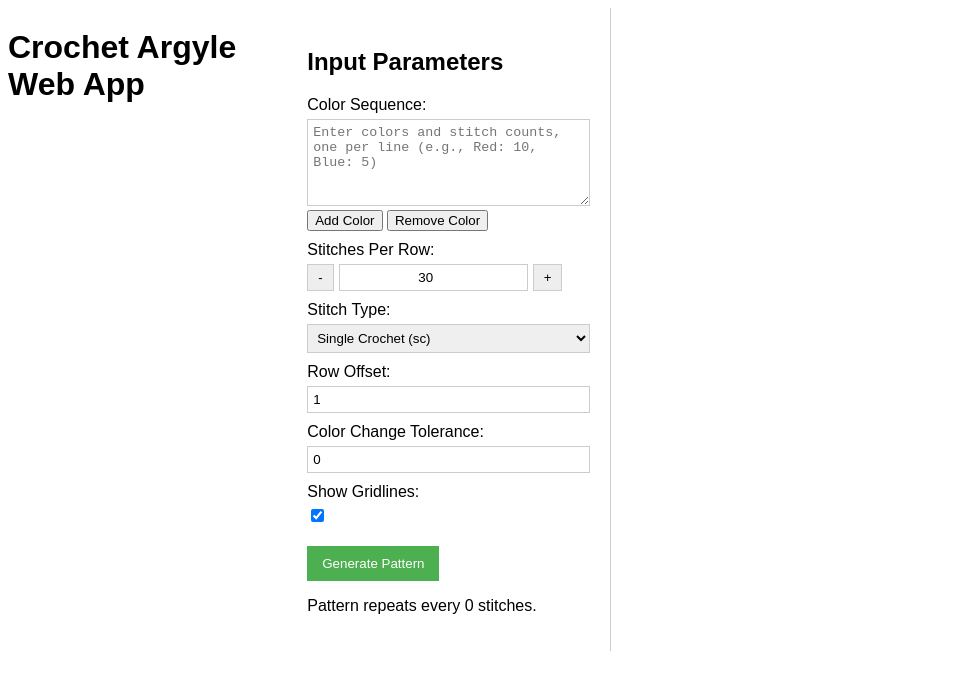
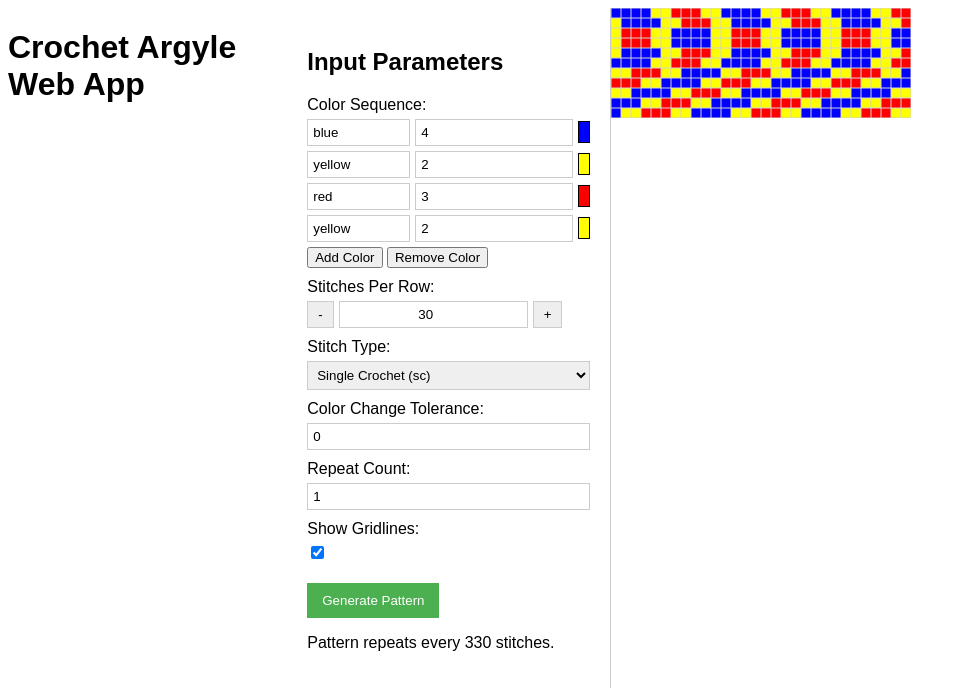
Before and after one commit to myriadofcolour/color-pooling-app, a plain HTML site: page index.html in a window 1280 px wide. Shown: the whole page, without its empty margins (0-966 px from the left). Drawn offline with Linux system fonts and the light colour scheme.

Commit message:
added default color input and drag and drop, changed location of color swatch

```diff
--- a/index.html
+++ b/index.html
@@ -14,10 +14,11 @@
 
         <div class="input-group">
             <label for="color-sequence">Color Sequence:</label>
-            <textarea id="color-sequence" rows="5" placeholder="Enter colors and stitch counts, one per line (e.g., Red: 10, Blue: 5)" readonly></textarea>
-            <button id="add-color">Add Color</button> <button id="remove-color">Remove Color</button>
-            <div id = "color-visualization"> </div>
-        </div>
+            <div id="color-inputs">
+                </div>
+            <button id="add-color">Add Color</button>
+            <button id="remove-color">Remove Color</button>
+            </div>
 
         <div class="input-group">
             <label for="stitches-per-row">Stitches Per Row:</label>
@@ -38,13 +39,14 @@
                 <option value="linen">Linen Stitch (Moss Stitch)</option>
             </select>
         </div>
-         <div class="input-group">
-            <label for="row-offset">Row Offset:</label>
-            <input type="number" id="row-offset" min="1" value="1">
-        </div>
-         <div class="input-group">
+        <div class="input-group">
             <label for="color-change-tolerance">Color Change Tolerance:</label>
             <input type="number" id="color-change-tolerance" min="0" value="0">
+        </div>
+
+        <div class="input-group">
+            <label for="repeat-count">Repeat Count:</label>
+            <input type="number" id="repeat-count" min="1" value="1">
         </div>
 
         <div class="input-group">
@@ -59,7 +61,6 @@
         <canvas id="poolingCanvas"></canvas>
     </div>
 
-
     <script src="script.js"></script>
 </body>
 </html>
--- a/script.js
+++ b/script.js
@@ -1,42 +1,62 @@
 document.addEventListener('DOMContentLoaded', function() {
     // Input Elements
-        const colorSequenceInput = document.getElementById("color-sequence");
     const addColorButton = document.getElementById("add-color");
     const removeColorButton = document.getElementById("remove-color");
     const stitchesPerRowInput = document.getElementById("stitches-per-row");
     const stitchTypeSelect = document.getElementById("stitch-type");
-        const rowOffsetInput = document.getElementById("row-offset");
     const colorChangeToleranceInput = document.getElementById("color-change-tolerance");
     const gridlinesCheckbox = document.getElementById("gridlines");
     const generateButton = document.getElementById("generate-button");
     const repeatLengthDisplay = document.getElementById("repeat-length");
     const decrementStitchesButton = document.getElementById("decrement-stitches");
     const incrementStitchesButton = document.getElementById("increment-stitches");
-        const colorVisualization = document.getElementById("color-visualization");
     const poolingCanvas = document.getElementById("poolingCanvas");
 
     addColorButton.addEventListener("click", addColor);
     removeColorButton.addEventListener("click", removeColor);
 
-        function addColor(){
-            const colorName = prompt("Enter color name (e.g., Red):");
-            if (colorName) { // Ensure user input exists
-                const stitchCount = prompt("Enter stitch count for " + colorName + " (e.g., 10):");
-                if (stitchCount && !isNaN(parseInt(stitchCount))) {
-                    // Append to the textarea
-                    colorSequenceInput.value += colorName + ": " + stitchCount + ",\n";
-                    updateColorVisualization();
-                } else {
-                    alert("Invalid stitch count. Please enter a number.");
-                }
-            }
+    function addColor(color = '', count = '') { // Add optional parameters
+        const colorInputsContainer = document.getElementById("color-inputs");
+
+        const inputGroup = document.createElement('div');
+        inputGroup.classList.add('color-input-group');
+        inputGroup.draggable = true; // Make it draggable
+        addDragAndDropHandlers(inputGroup); // Add drag-and-drop handlers
+
+        const colorInput = document.createElement('input');
+        colorInput.type = 'text';
+        colorInput.placeholder = 'Color Name or Hex Code';
+        colorInput.classList.add('color-name-input');
+        colorInput.value = color; // Set default color
+
+        const countInput = document.createElement('input');
+        countInput.type = 'number';
+        countInput.placeholder = 'Stitch Count';
+        countInput.classList.add('stitch-count-input');
+        countInput.min = "1";
+        countInput.value = count; // Set default count
+
+
+        const preview = document.createElement('div');
+        preview.classList.add('color-preview');
+        preview.style.backgroundColor = color;
+
+        colorInput.addEventListener('input', function() {
+            preview.style.backgroundColor = this.value;
+        });
+
+        inputGroup.appendChild(colorInput);
+        inputGroup.appendChild(countInput);
+        inputGroup.appendChild(preview);
+        colorInputsContainer.appendChild(inputGroup);
     }
 
-        function removeColor(){
-            let currentSequence = colorSequenceInput.value.trim().split(",\n");
-            currentSequence.pop(); // Remove the last entry
-            colorSequenceInput.value = currentSequence.join(",\n");
-            updateColorVisualization();
+    function removeColor() {
+        const colorInputsContainer = document.getElementById("color-inputs");
+        const inputGroups = colorInputsContainer.getElementsByClassName('color-input-group');
+        if (inputGroups.length > 0) {
+            colorInputsContainer.removeChild(inputGroups[inputGroups.length - 1]);
+        }
     }
 
     decrementStitchesButton.addEventListener("click", () => {
@@ -52,33 +72,20 @@ document.addEventListener('DOMContentLoaded', function() {
         stitchesPerRowInput.value = currentValue + 1;
         generatePattern();
     });
-
-        function updateColorVisualization() {
-            colorVisualization.innerHTML = '';
-            const sequence = parseColorSequence();
-
-            for (let i = 0; i < sequence.length; i++) {
-                let item = sequence[i];
-                const preview = document.createElement('div');
-                preview.classList.add('color-preview');
-                preview.style.backgroundColor = item.color;
-                colorVisualization.appendChild(preview);
-            }
-        }
-
     function parseColorSequence() {
-            const sequenceString = colorSequenceInput.value.trim();
-            const colorEntries = sequenceString.split(/,|\n/).filter(entry => entry.trim() !== "");
+        const colorInputsContainer = document.getElementById("color-inputs");
+        const inputGroups = colorInputsContainer.getElementsByClassName('color-input-group');
         const sequence = [];
 
-            for (const entry of colorEntries) {
-                const parts = entry.split(":");
-                if (parts.length === 2) {
-                    const color = parts[0].trim();
-                    const count = parseInt(parts[1].trim(), 10);
-                    if (!isNaN(count)) {
+        for (const inputGroup of inputGroups) {
+            const colorInput = inputGroup.querySelector('.color-name-input');
+            const countInput = inputGroup.querySelector('.stitch-count-input');
+
+            const color = colorInput.value.trim();
+            const count = parseInt(countInput.value, 10);
+
+            if (color && !isNaN(count)) {
                 sequence.push({ color, count });
-                    }
             }
         }
         return sequence;
@@ -90,11 +97,10 @@ document.addEventListener('DOMContentLoaded', function() {
         const sequence = parseColorSequence();
         const stitchesPerRow = parseInt(stitchesPerRowInput.value, 10);
         const stitchType = stitchTypeSelect.value;
-            const rowOffset = parseInt(rowOffsetInput.value, 10);
         const tolerance = parseInt(colorChangeToleranceInput.value, 10);
         const showGridlines = gridlinesCheckbox.checked;
+        const repeatCount = parseInt(document.getElementById("repeat-count").value, 10);
 
-            // Calculate Repeat Length (LCM)
         const totalStitchesInSequence = sequence.reduce((sum, item) => sum + item.count, 0);
         const repeatLength = lcm(totalStitchesInSequence, stitchesPerRow);
         repeatLengthDisplay.textContent = "Pattern repeats every " + repeatLength + " stitches.";
@@ -110,14 +116,13 @@ document.addEventListener('DOMContentLoaded', function() {
             return (a * b) / gcd(a, b);
         }
 
-            drawPatternToCanvas(sequence, stitchesPerRow, stitchType, rowOffset, tolerance, showGridlines, repeatLength);
+        drawPatternToCanvas(sequence, stitchesPerRow, stitchType, tolerance, showGridlines, repeatLength, repeatCount);
     }
 
-        function drawPatternToCanvas(sequence, stitchesPerRow, stitchType, rowOffset, tolerance, showGridlines, repeatLength) {
+    function drawPatternToCanvas(sequence, stitchesPerRow, stitchType, tolerance, showGridlines, repeatLength, repeatCount) {
         const canvas = poolingCanvas;
         const ctx = canvas.getContext('2d');
 
-            // Canvas Setup
         const stitchWidth = 10;
         let stitchHeight;
         switch (stitchType) {
@@ -129,10 +134,9 @@ document.addEventListener('DOMContentLoaded', function() {
             default: stitchHeight = 10;
         }
         canvas.width = stitchesPerRow * stitchWidth;
-            canvas.height = Math.ceil(repeatLength / stitchesPerRow) * stitchHeight;
+        canvas.height = Math.ceil(repeatLength * repeatCount / stitchesPerRow) * stitchHeight;
         ctx.clearRect(0, 0, canvas.width, canvas.height);
 
-            // Variables to Track State
         let currentRow = 0;
         let currentStitchInRow = 0;
         let sequenceIndex = 0;
@@ -144,7 +148,6 @@ document.addEventListener('DOMContentLoaded', function() {
             return sequence[sequenceIndex].color;
         }
 
-            // Advance to Next Color (*** FIX APPLIED: Removed the erroneous else-if block ***)
         function advanceToNextColor() {
             currentStitchInColor++;
             if (currentStitchInColor >= currentColorInfo.count + tolerance) {
@@ -153,32 +156,37 @@ document.addEventListener('DOMContentLoaded', function() {
                 currentStitchInColor = 0;
             }
         }
-
-            // Main Loop: Draw stitches until reaching the repeat length
         let totalStitchCount = 0;
         let offset = 0;
-            while (totalStitchCount < repeatLength) {
+
+        while (totalStitchCount < repeatLength * repeatCount) {
             const x = goingRight ? currentStitchInRow * stitchWidth : (stitchesPerRow - 1 - currentStitchInRow) * stitchWidth;
             const y = currentRow * stitchHeight;
             const currentColor = getCurrentColor();
 
             if (stitchType === 'linen') {
+                offset = 2;
                 let drawStitch = false;
                 if (goingRight) {
-                        drawStitch = (currentStitchInRow + offset) % 2 === 0;
+                    drawStitch = (currentStitchInRow + (currentRow % 2)) % 2 === 0;
                 } else {
-                        drawStitch = (stitchesPerRow - 1 - currentStitchInRow + offset) % 2 === 0;
+                    drawStitch = ((stitchesPerRow - 1) - currentStitchInRow + (currentRow % 2)) % 2 === 0;
                 }
-                    if ((currentRow % 2 === 0 && drawStitch) || (currentRow % 2 !== 0 && !drawStitch)) {
+
+                if (drawStitch) {
                     ctx.fillStyle = currentColor;
                     ctx.fillRect(x, y, stitchWidth, stitchHeight);
+                }
+
+                if ((currentStitchInRow + (currentRow % 2)) % 2 === 0) {
+                    advanceToNextColor();
                 }
             } else {
                 ctx.fillStyle = currentColor;
                 ctx.fillRect(x, y, stitchWidth, stitchHeight);
+                advanceToNextColor();
             }
 
-                advanceToNextColor();
             currentStitchInRow++;
             totalStitchCount++;
 
@@ -186,12 +194,8 @@ document.addEventListener('DOMContentLoaded', function() {
                 currentStitchInRow = 0;
                 currentRow++;
                 goingRight = !goingRight;
-                    offset = (offset + rowOffset) % stitchesPerRow;
-                    if(offset < 0) offset += stitchesPerRow;
             }
         }
-
-            // Draw Gridlines if enabled
         if (showGridlines) {
             ctx.strokeStyle = 'lightgray';
             ctx.lineWidth = 1;
@@ -210,6 +214,81 @@ document.addEventListener('DOMContentLoaded', function() {
         }
     }
 
-        updateColorVisualization();
-        generatePattern();
+    // --- Drag and Drop Functionality ---
+    function addDragAndDropHandlers(element) {
+        element.addEventListener('dragstart', handleDragStart);
+        element.addEventListener('dragover', handleDragOver);
+        element.addEventListener('dragenter', handleDragEnter);
+        element.addEventListener('dragleave', handleDragLeave);
+        element.addEventListener('drop', handleDrop);
+        element.addEventListener('dragend', handleDragEnd);
+    }
+
+    let dragSrcEl = null; // Keep track of the element being dragged
+
+    function handleDragStart(e) {
+        dragSrcEl = this; // 'this' refers to the element being dragged
+        e.dataTransfer.effectAllowed = 'move';
+        e.dataTransfer.setData('text/html', this.innerHTML); //not used, but good practice
+        this.classList.add('dragging'); // Add dragging class for styling
+    }
+
+    function handleDragOver(e) {
+        if (e.preventDefault) {
+            e.preventDefault(); // Necessary. Allows us to drop.
+        }
+        e.dataTransfer.dropEffect = 'move';
+        return false;
+    }
+
+    function handleDragEnter(e) {
+        this.classList.add('over'); // Add a class for visual feedback
+    }
+
+    function handleDragLeave(e) {
+        this.classList.remove('over'); // Remove the class
+    }
+
+    function handleDrop(e) {
+        if (e.stopPropagation) {
+            e.stopPropagation(); // Stops the browser from redirecting.
+        }
+
+        if (dragSrcEl != this) {
+            // Get the parent element (the color-inputs container)
+            const parent = this.parentNode;
+
+            // Get the next sibling of the target element
+            const nextSibling = this.nextSibling;
+
+            // Insert the dragged element before the target element
+            parent.insertBefore(dragSrcEl, this);
+
+            // If the target had a next sibling, insert the target before it
+            // Otherwise, append the target to the parent (it was the last child)
+            if (nextSibling) {
+                parent.insertBefore(this, nextSibling);
+            } else {
+                parent.appendChild(this);
+            }
+        }
+
+        return false;
+    }
+    function handleDragEnd(e) {
+        // Remove the 'dragging' class from all color input groups
+        const colorInputGroups = document.querySelectorAll('.color-input-group');
+        colorInputGroups.forEach(function(group) {
+            group.classList.remove('dragging');
+            group.classList.remove('over');
         });
+        generatePattern(); // Regenerate the pattern after drag-and-drop
+    }
+
+    // --- Default Colors ---
+    addColor('blue', '4');
+    addColor('yellow', '2');
+    addColor('red', '3');
+    addColor('yellow', '2');
+    generatePattern(); //make sure pattern generates on load.
+});
--- a/style.css
+++ b/style.css
@@ -1,55 +1,45 @@
 body {
     font-family: sans-serif;
     display: flex;
-    flex-direction: row; /* Arrange input and output side-by-side */
+    flex-direction: row;
 }
 
 #input-container {
-    width: 30%; /* Adjust as needed */
+    width: 30%;
     padding: 20px;
-    border-right: 1px solid #ccc; /* Optional: Add a separator */
+    border-right: 1px solid #ccc;
 }
 #image-container{
     width: 70%;
 }
 
-#poolingCanvas {
-    /* Add styles later to control the canvas appearance */
-    /*   border: 1px solid black; /* For now, a simple border */*/
-
-}
+#poolingCanvas {}
 
 .input-group {
-    margin-bottom: 10px; /* Add spacing between input groups */
+    margin-bottom: 10px;
 }
 
 .input-group label {
-    display: block; /* Make labels appear above the input fields */
+    display: block;
     margin-bottom: 5px;
 }
 
 .input-group input[type="number"],
 .input-group select,
 .input-group textarea{
-    width: 100%; /* Make input fields fill the container width */
+    width: 100%;
     padding: 5px;
     border: 1px solid #ccc;
-    box-sizing: border-box; /* Include padding and border in the element's total width/height */
+    box-sizing: border-box;
 }
 
 #generate-button {
-    background-color: #4CAF50; /* Green */
+    background-color: #4CAF50;
     color: white;
     padding: 10px 15px;
     border: none;
     cursor: pointer;
     margin-top: 10px;
-}
-#color-visualization {
-    display: flex; /* Use flexbox to arrange color previews */
-    flex-wrap: wrap; /* Allow wrapping to the next line if needed*/
-    gap: 5px; /* Spacing between color previews */
-
 }
 .color-preview {
     width: 20px;
@@ -58,10 +48,9 @@ body {
 
 }
 
-/* ... (previous CSS) ... */
 .number-input-group {
     display: flex;
-    align-items: center; /* Vertically center the items */
+    align-items: center;
 }
 
 .number-input-group button {
@@ -72,7 +61,36 @@ body {
 }
 
 .number-input-group input[type="number"] {
-    width: auto; /* Let the input take its natural width */
-    margin: 0 5px; /* Add some spacing between the buttons and input */
-    text-align: center; /* Center the number within the input */
+    width: auto;
+    margin: 0 5px;
+    text-align: center;
 }
+
+.color-input-group {
+    display: flex;
+    gap: 5px;
+    margin-bottom: 5px;
+    align-items: center;
+    cursor: grab;  /* Change cursor to indicate draggable */
+}
+/*Style when dragging*/
+.color-input-group.dragging {
+    opacity: 0.5;  /* Reduce opacity while dragging */
+    border: 2px dashed #ccc; /* Add a dashed border*/
+}
+
+.color-input-group input {
+    padding: 5px;
+    border: 1px solid #ccc;
+}
+.color-name-input{
+  width: 60%;
+}
+.stitch-count-input{
+  width: 20%;
+}
+.color-input-group .color-preview {
+    width: 20px;
+    height: 20px;
+    border: 1px solid black;
+}
```
Lines whose indentation alone changed are shown as unchanged.
